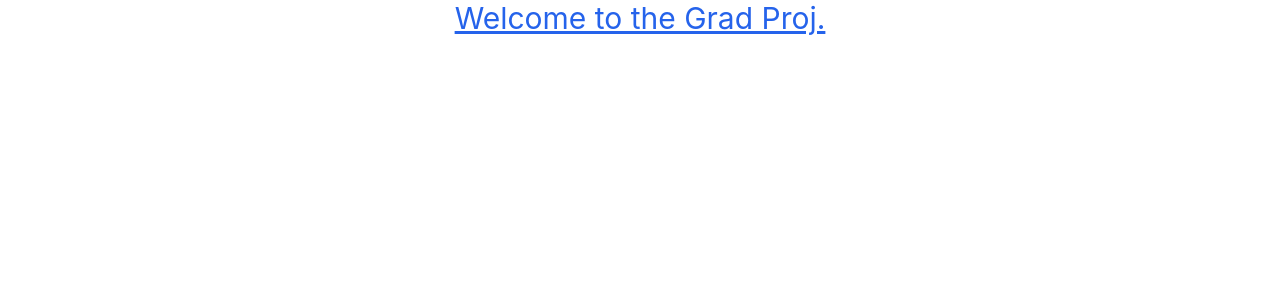
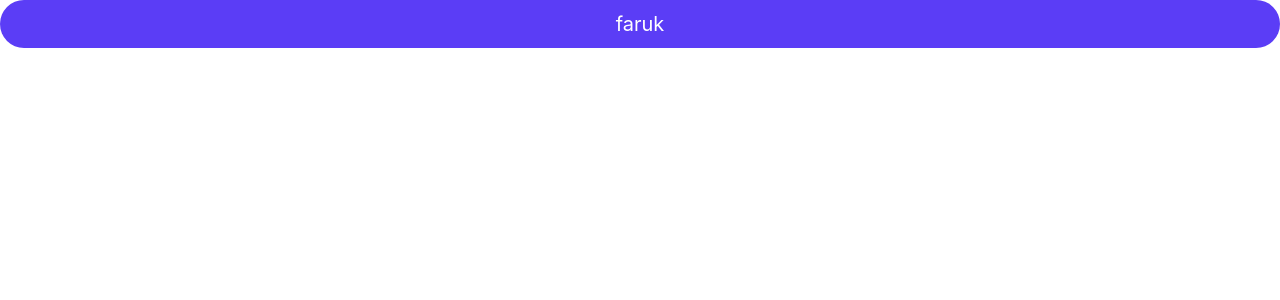
Before and after one commit to ITUMasters/treasure-web, a React (Create React App) app: page / in a window 1280 px wide. Shown: the top 300 px of the page. Built offline with nearby package versions, Linux system fonts and the light colour scheme.

Commit message:
feat/Create Button Component

```diff
--- a/src/App.tsx
+++ b/src/App.tsx
@@ -1,12 +1,13 @@
 import React from "react";
 import "./styles/App.css";
+import { Button } from "./ui/Button";
 
 function App() {
   return (
     <div className="App">
-      <p className="text-3xl underline text-blue-600">
-        Welcome to the Grad Proj.
-      </p>
+      <Button size="xlarge" bending="high">
+        faruk
+      </Button>
     </div>
   );
 }
--- /dev/null
+++ b/src/ui/Button.tsx
@@ -0,0 +1,33 @@
+import React, { ComponentPropsWithoutRef } from "react";
+import ButtonProperties from "../utils/ButtonProperties";
+
+export type ButtonSize = "small" | "medium" | "large" | "xlarge";
+export type ButtonBending = "low" | "high";
+export type ButtonColor = "default" | "faded";
+
+interface ButtonProps extends ComponentPropsWithoutRef<"button"> {
+  disabled?: boolean;
+  size: ButtonSize;
+  bending?: ButtonBending;
+}
+
+export function Button({
+  children,
+  disabled,
+  size = "large",
+  bending = "low",
+}: ButtonProps) {
+  const buttonProps = ButtonProperties({
+    bending,
+    size,
+  });
+
+  return (
+    <button
+      disabled={disabled}
+      className={`bg-lightPurple w-full ${buttonProps.height} ${buttonProps.radius}`}
+    >
+      <p className={`text-white text-xl`}>{children}</p>
+    </button>
+  );
+}
--- /dev/null
+++ b/src/utils/ButtonProperties.tsx
@@ -0,0 +1,37 @@
+import { ButtonBending, ButtonSize } from "../ui/Button";
+
+type ButtonPropertiesType = {
+  bending: ButtonBending;
+  size: ButtonSize;
+};
+
+export const ButtonProperties = ({ bending, size }: ButtonPropertiesType) => {
+  const radius = bending === "low" ? "rounded-lg" : "rounded-full";
+  switch (size) {
+    case "small":
+      return {
+        height: "h-8",
+        radius,
+      };
+
+    case "medium":
+      return {
+        height: "h-9",
+        radius,
+      };
+
+    case "large":
+      return {
+        height: "h-10",
+        radius,
+      };
+
+    case "xlarge":
+      return {
+        height: "h-12",
+        radius,
+      };
+  }
+};
+
+export default ButtonProperties;
--- a/tailwind.config.js
+++ b/tailwind.config.js
@@ -2,7 +2,18 @@
 module.exports = {
   content: ["./src/**/*.{js,jsx,ts,tsx}"],
   theme: {
-    extend: {},
+    extend: {
+      colors: {
+        white: "#FFFFFF",
+        black: "#000000",
+        green: "#30B526",
+        orange: "#FF950F",
+        red: "#E8311A",
+        blue: "#0095E0",
+        lightPurple: "#5B3DF6",
+        darkPurple: "#02153A",
+      },
+    },
   },
   plugins: [],
 };
```
